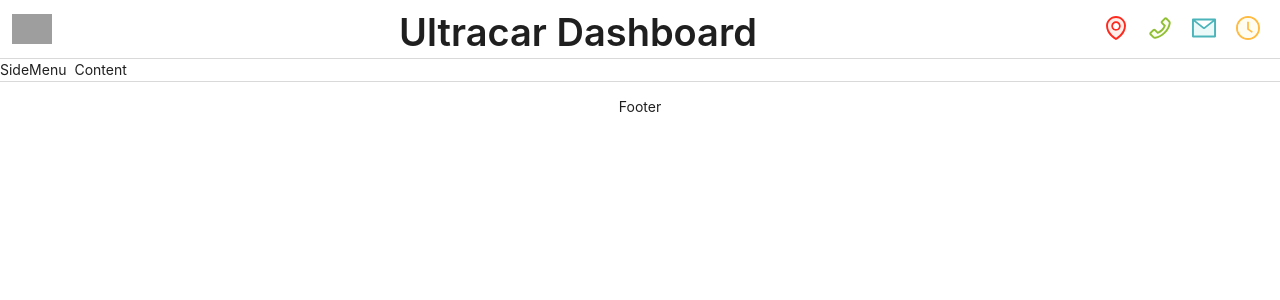
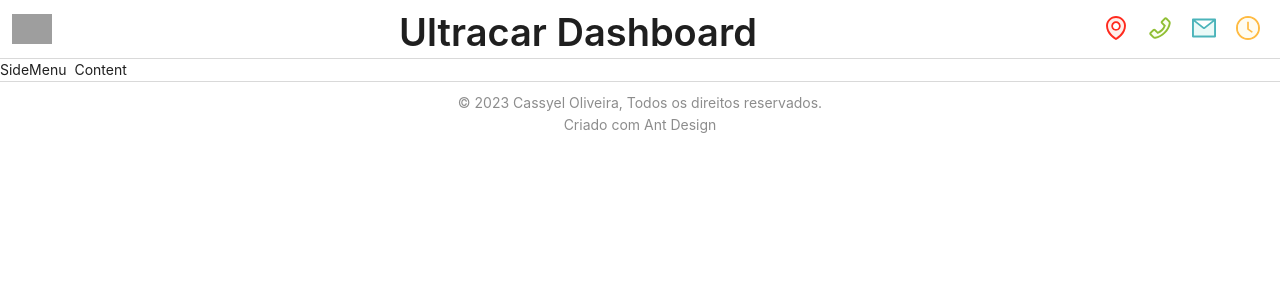
Before and after one commit to cassyel/Ant-Design, a React (Vite) app: page / in a window 1280 px wide. Shown: the top 300 px of the page. Built offline with nearby package versions, Linux system fonts and the light colour scheme; grey boxes are pictures that could not be loaded.

Commit message:
feat(footer): create footer

```diff
--- a/src/components/Footer/index.tsx
+++ b/src/components/Footer/index.tsx
@@ -1,7 +1,16 @@
-import { SideMenuContainer } from './styles';
+import { Typography } from 'antd';
+import { FooterContainer } from './styles';
 
 export default function Footer() {
   return (
-    <SideMenuContainer>Footer</SideMenuContainer>
+    <FooterContainer>
+      <Typography.Text type='secondary'>
+        © {new Date().getFullYear()} Cassyel Oliveira,
+        Todos os direitos reservados.
+      </Typography.Text>
+      <Typography.Text type='secondary'>
+        Criado com Ant Design
+      </Typography.Text>
+    </FooterContainer>
   );
 }
--- a/src/components/Footer/styles.ts
+++ b/src/components/Footer/styles.ts
@@ -1,9 +1,10 @@
 import styled from 'styled-components';
 
-export const SideMenuContainer = styled.footer`
-  height: 50px;
+export const FooterContainer = styled.footer`
+  align-items: center;
+  justify-content: flex-end;
+  border-top: 1px solid rgba(0, 0, 0, 15%);
   display: flex;
-  justify-content: space-evenly;
-  align-items: center;
-  border-top: 1px solid rgba(0, 0, 0, 15%);
+  flex-direction: column;
+  padding: 10px;
 `;
```
